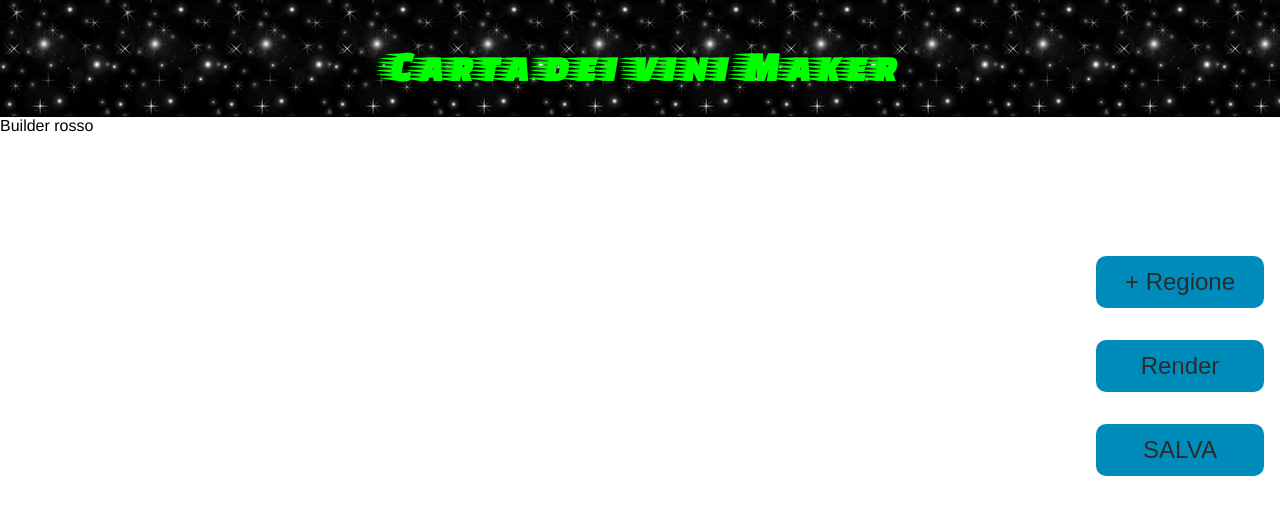
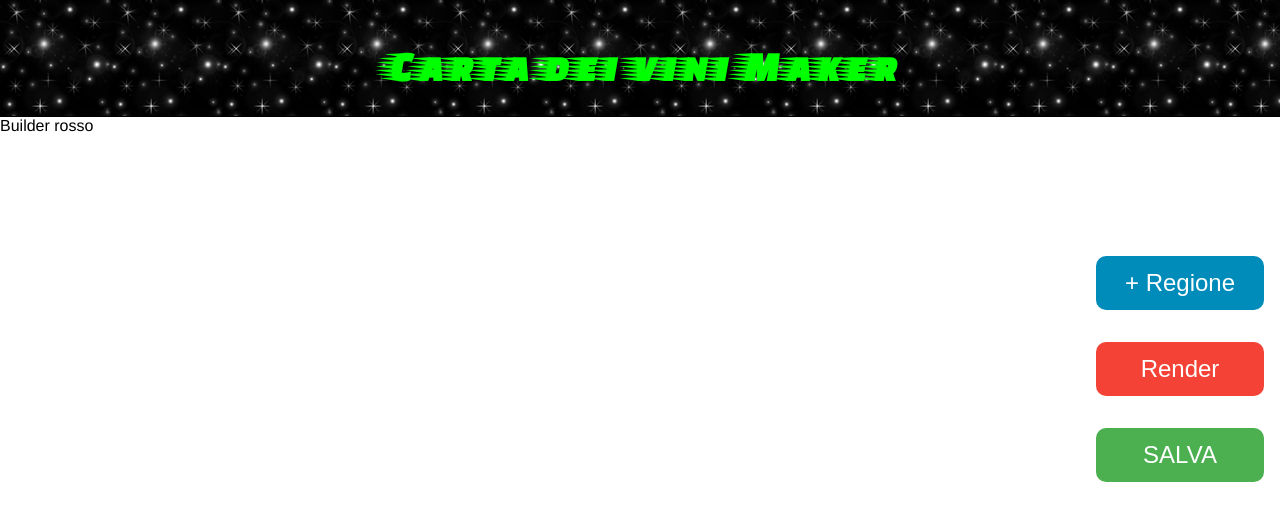
Before and after one commit to andreaiaia/cartaViniMaker, a React (Create React App) app: page / in a window 1280 px wide. Both pictures are taken after a click on the button "Rosso". Shown: the top 520 px of the page. Built offline with nearby package versions, Linux system fonts and the light colour scheme.

Commit message:
Switch tu css modules

```diff
--- a/src/App.jsx
+++ b/src/App.jsx
@@ -1,7 +1,7 @@
 import React, { useState } from 'react';
 import './App.css';
 import Header from './Components/Header';
-import Main from './Components/Main';
+import Main from './Components/MainChoice';
 import Builder from './Components/Builder';
 
 function App() {
--- a/src/Components/Aside.css
+++ /dev/null
@@ -1,16 +0,0 @@
-@import url('https://fonts.googleapis.com/css2?family=Faster+One&display=swap');
-
-html {
-    font-family: Helvetica, Arial, sans-serif;
-}
-
-aside {
-    position: fixed;
-    top: 0;
-    right: 0;
-    bottom: 0;
-    padding: 30vh 0;
-    width: 200px;
-    display: flex;
-    flex-direction: column;
-}
--- a/src/Components/Aside.jsx
+++ b/src/Components/Aside.jsx
@@ -1,12 +1,12 @@
 import React from 'react';
-import './Aside.css';
+import style from './Aside.module.css';
 
 export default function Aside() {
   return (
     <aside className="buttons no_print">
-        <button id="new_regione" className="btn-add">+ Regione</button>
-        <button id="render" className="btn-load">Render</button>
-        <button id="save" className="btn-save">SALVA</button>
+        <button className={style.btn}>+ Regione</button>
+        <button className={`${style.btn} ${style.load}`}>Render</button>
+        <button className={`${style.btn} ${style.save}`}>SALVA</button>
     </aside>
   )
 }
--- /dev/null
+++ b/src/Components/Aside.module.css
@@ -0,0 +1,52 @@
+@import url('https://fonts.googleapis.com/css2?family=Faster+One&display=swap');
+
+html {
+    font-family: Helvetica, Arial, sans-serif;
+}
+
+aside {
+    position: fixed;
+    top: 0;
+    right: 0;
+    bottom: 0;
+    padding: 30vh 0;
+    width: 200px;
+    display: flex;
+    flex-direction: column;
+}
+
+.btn {
+    font-size: 1.5rem;
+    font-weight: 500;
+    background-color: #008CBA;
+    border: 3px solid #008CBA;
+    border-radius: 10px;
+    color: white;
+    padding: 10px 15px;
+    margin: 1rem;
+}
+
+.btn:hover {
+    border: 3px solid black
+}
+
+.btn:active {
+    transform: scale(.96);
+}
+
+.save {
+    background-color: #4CAF50;
+    border: 3px solid #4CAF50;
+}
+
+.load {
+    background-color: #f44336;
+    border: 3px solid #f44336;
+}
+/*
+.btn-del {
+    font-size: 14px;
+    padding: 5px 10px;
+    background-color: #f44336;
+    border: 2px solid #f44336;
+} */
--- a/src/Components/Main.jsx
+++ /dev/null
@@ -1,19 +0,0 @@
-import React from 'react';
-import './Main.css';
-
-export default function Main({ choiceHandler }) {
-
-
-  return (
-    <main>
-        <div id="scegli_tipo">
-            <h2>Scegli il tipo di vino:</h2>
-            <button onClick={() => choiceHandler('rosso')} className="rosso">Rosso</button>
-            <button onClick={() => choiceHandler('bianco')} className="bianco">Bianco</button>
-            <button onClick={() => choiceHandler('rosato')} className="rosato">Rosato</button>
-            <button onClick={() => choiceHandler('spumante')} className="spumante">Spumante</button>
-            <button onClick={() => choiceHandler('birra')} className="birra">Birra</button>
-        </div>
-    </main>
-  )
-}
--- /dev/null
+++ b/src/Components/MainChoice.jsx
@@ -0,0 +1,42 @@
+import React from 'react';
+import style from './MainChoice.module.css';
+
+export default function Main({ choiceHandler }) {
+  return (
+    <main>
+        <div id="scegli_tipo">
+            <h2>Scegli il tipo di vino:</h2>
+            <button
+              onClick={() => choiceHandler('rosso')}
+              className={`${style.btn} ${style.rosso}`}
+            >
+              Rosso
+            </button>
+            <button
+              onClick={() => choiceHandler('bianco')}
+              className={`${style.btn} ${style.bianco}`}
+            >
+              Bianco
+            </button>
+            <button
+              onClick={() => choiceHandler('rosato')}
+              className={`${style.btn} ${style.rosato}`}
+            >
+              Rosato
+            </button>
+            <button
+              onClick={() => choiceHandler('spumante')}
+              className={`${style.btn} ${style.spumante}`}
+            >
+              Spumante
+            </button>
+            <button
+              onClick={() => choiceHandler('birra')}
+              className={`${style.btn} ${style.birra}`}
+            >
+              Birra
+            </button>
+        </div>
+    </main>
+  )
+}
--- a/src/Components/Main.css
+++ b/src/Components/MainChoice.module.css
@@ -10,22 +10,20 @@ main {
     margin: 1cm;
 }
 
-button {
+.btn {
     font-size: 1.5rem;
     font-weight: 500;
-    background-color: #008CBA;
-    border: 2px solid #008CBA;
     border-radius: 10px;
     color: rgb(43, 43, 43);
     padding: 10px 15px;
     margin: 1rem;
 }
 
-button:hover {
+.btn:hover {
     border: 3px solid black
 }
 
-button:active {
+.btn:active {
     transform: scale(.96);
 }
 
```
Also changed, not shown: src/App.css (+0 -38 lines).
